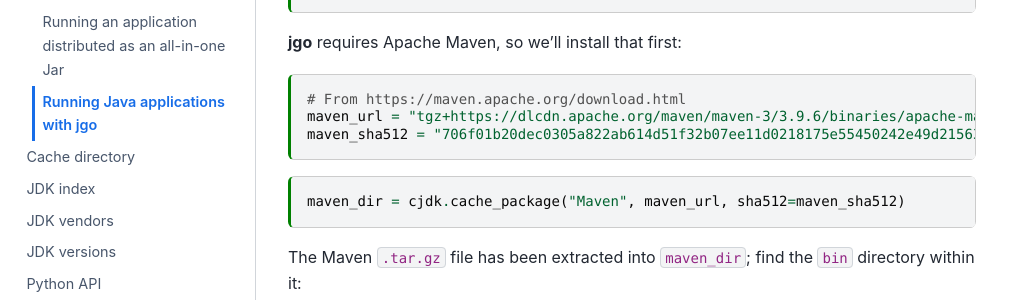
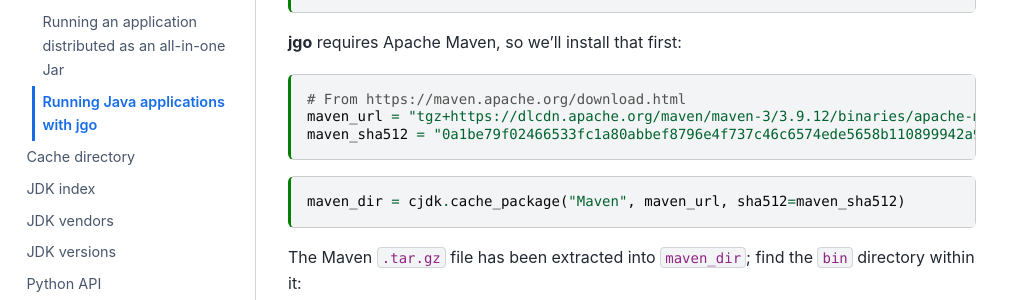
Before and after one commit to cachedjdk/cjdk, a Jupyter Book: the page built from docs/example-run-jgo.md, in a window 1280 px wide and 900 px high. Shown: the part 343-643 px from the top of the window, without its empty margins (0-1031 px from the left). Built offline with Jupyter Book 1.0.4 settings and Sphinx 7.4.7 and the Sphinx Book theme 1.1.4, drawn with Linux system fonts in a browser that asks for light colours.

Commit message:
Fix broken URL in docs
(Assisted by Claude Code; any errors are mine.)

````diff
--- a/docs/example-run-jgo.md
+++ b/docs/example-run-jgo.md
@@ -33,8 +33,8 @@ from contextlib import contextmanager
 
 ```{code-cell} ipython3
 # From https://maven.apache.org/download.html
-maven_url = "tgz+https://dlcdn.apache.org/maven/maven-3/3.9.6/binaries/apache-maven-3.9.6-bin.tar.gz"
-maven_sha512 = "706f01b20dec0305a822ab614d51f32b07ee11d0218175e55450242e49d2156386483b506b3a4e8a03ac8611bae96395fd5eec15f50d3013d5deed6d1ee18224"
+maven_url = "tgz+https://dlcdn.apache.org/maven/maven-3/3.9.12/binaries/apache-maven-3.9.12-bin.tar.gz"
+maven_sha512 = "0a1be79f02466533fc1a80abbef8796e4f737c46c6574ede5658b110899942a94db634477dfd3745501c80aef9aac0d4f841d38574373f7e2d24cce89d694f70"
 ```
 
 ```{code-cell} ipython3
````
